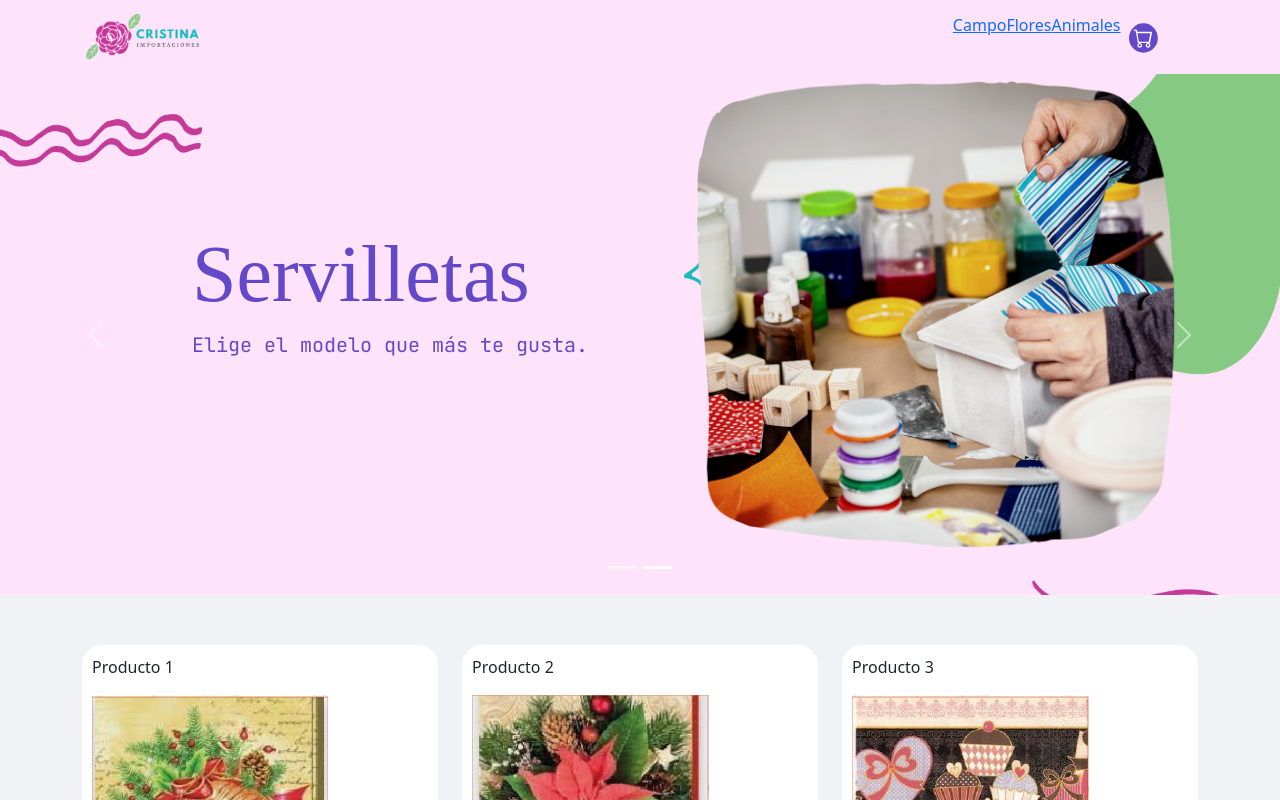
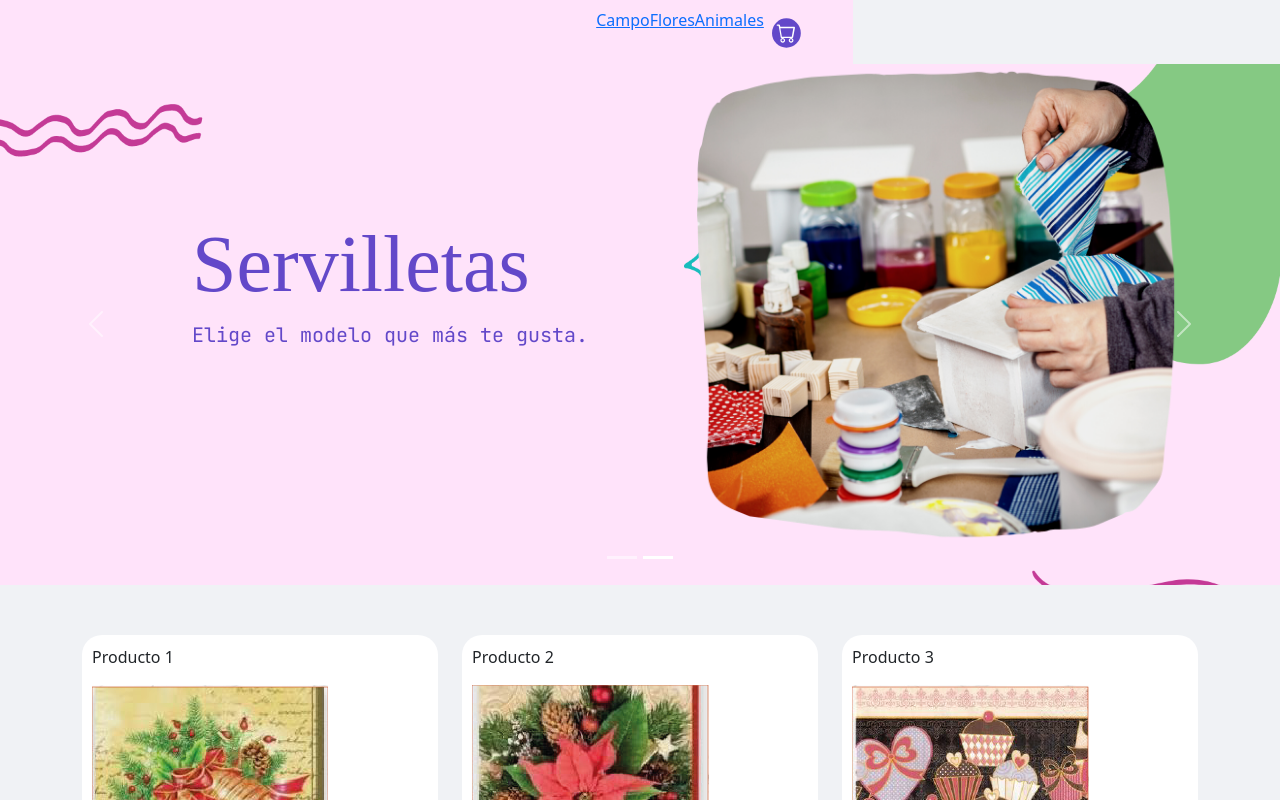
Before and after one commit to ClaudiaPrez88/tiendaClaudiaPerez, a React (Create React App) app: page / in a window 1280 px wide. Shown: the top 800 px of the page. Built offline with nearby package versions, Linux system fonts and the light colour scheme; a web font is replaced by a local one.

Commit message:
Correccion primer entrega

```diff
--- a/src/components/NavBar.js
+++ b/src/components/NavBar.js
@@ -1,20 +1,17 @@
 
-import {Navbar, Nav, Container} from 'react-bootstrap';
+import {Navbar, Nav, Container,Col} from 'react-bootstrap';
 import 'bootstrap/dist/css/bootstrap.min.css';
 import Car from './CarWidgets';
 import { Link } from 'react-router-dom';
 
 
+
 const NavBar = () => {
 return (
-    <header>
+      <Col xs={12} md={8}>
         <Navbar className='menu' expand="lg" >
           <Container>
-    <Navbar.Brand>
-      <Link to='/'>
-        <img src={'img/logo.png'} className="logo" alt='logo'/>
-        </Link>
-      </Navbar.Brand>
+
             <Navbar.Toggle aria-controls="basic-navbar-nav" />
             <Navbar.Collapse id="basic-navbar-nav">
               <Nav className="me-auto ">
@@ -26,9 +23,7 @@ return (
             </Navbar.Collapse>
           </Container>
         </Navbar>
-
-
-    </header>
+      </Col>
 )
 }
 
```
Lines whose indentation alone changed are shown as unchanged.
